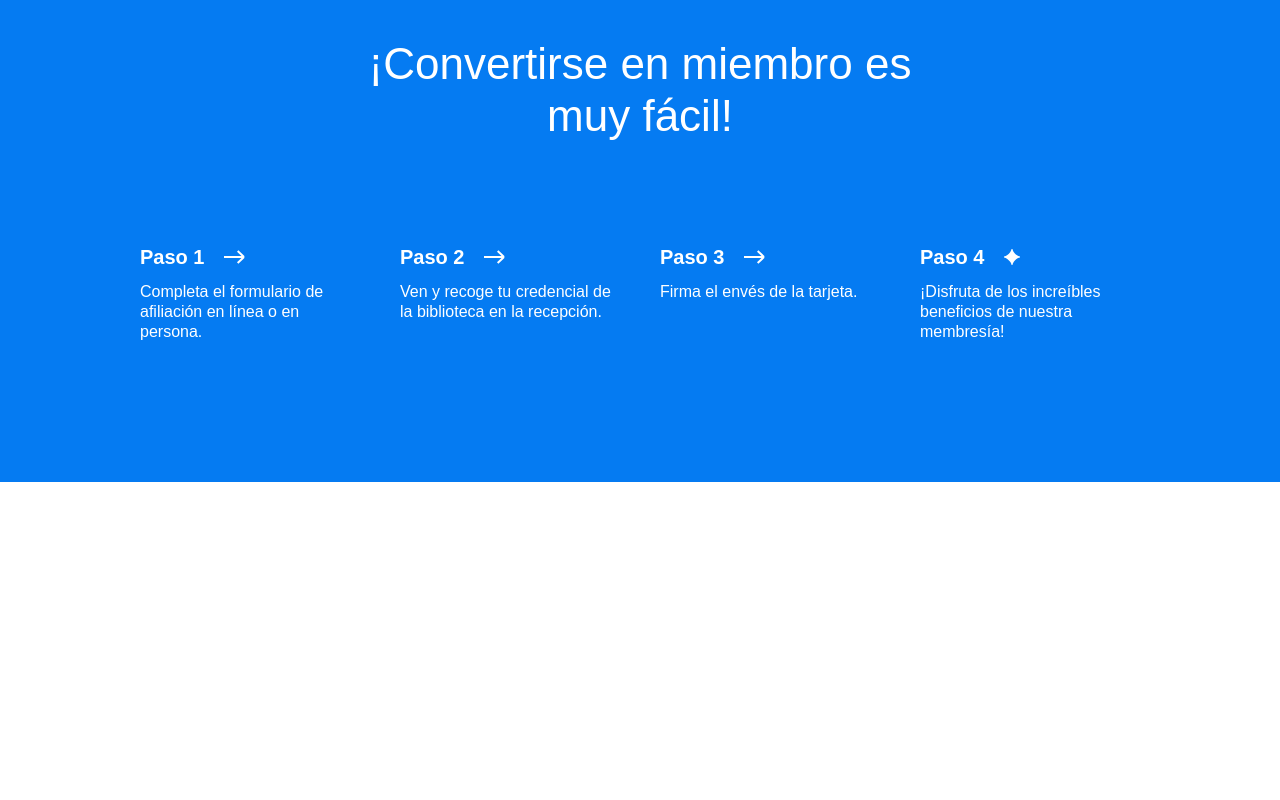
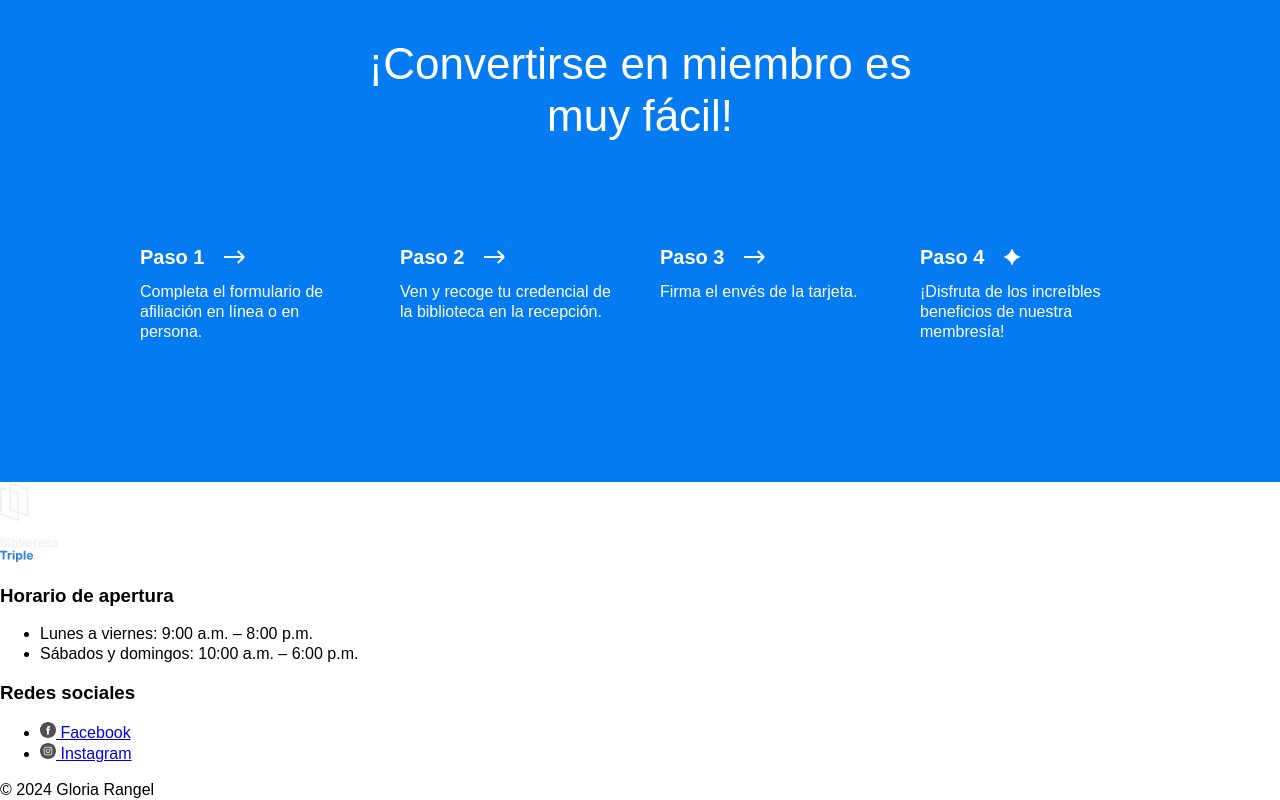
Before and after one commit to NorimNori/web_project_library_es, a plain HTML site: page index.html in a window 1280 px wide. Shown: the part 3000-3800 px from the top of the page. Before the commit the page ends 3482 px from the top, so only its background shows below. Drawn offline with Linux system fonts and the light colour scheme.

Commit message:
feat: add HTML footer markup

```diff
--- a/index.html
+++ b/index.html
@@ -28,10 +28,10 @@
               <a class="nav__link" href="#events">Eventos</a>
             </li>
             <li>
-              <a class="nav__link">Conviértete en miembro</a>
+              <a class="nav__link" href="#membership">Conviértete en miembro</a>
             </li>
             <li>
-              <a class="nav__link">Contactos</a>
+              <a class="nav__link" href="#footer">Contactos</a>
             </li>
           </ul>
         </nav>
@@ -228,7 +228,7 @@
           </div>
         </section>
 
-        <section class="membership">
+        <section class="membership" id="membership">
           <h2 class="membership__title">
             ¡Convertirse en miembro es muy fácil!
           </h2>
@@ -285,6 +285,60 @@
             </li>
           </ul>
         </section>
+
+        <footer class="footer" id="footer">
+          <div class="footer__cover">
+            <div class="footer__columns">
+              <div class="footer__column">
+                <img
+                  src="./images/logo_white.svg"
+                  alt="logotipo de biblioteca triple peaks"
+                  class="footer__logo"
+                />
+              </div>
+
+              <div class="footer__column footer__column--hours">
+                <h3 class="footer__heading">Horario de apertura</h3>
+                <ul class="footer__list">
+                  <li class="footer__list-item">
+                    Lunes a viernes: 9:00 a.m. – 8:00 p.m.
+                  </li>
+                  <li class="footer__list-item">
+                    Sábados y domingos: 10:00 a.m. – 6:00 p.m.
+                  </li>
+                </ul>
+              </div>
+
+              <div class="footer__column footer__column--social">
+                <h3 class="footer__heading">Redes sociales</h3>
+                <ul class="footer__list">
+                  <li class="footer__list-item">
+                    <a href="#" class="footer__link">
+                      <img
+                        src="./images/facebook_white.svg"
+                        alt="logo de facebook"
+                        class="footer__icon"
+                      />
+                      Facebook
+                    </a>
+                  </li>
+                  <li class="footer__list-item">
+                    <a href="#" class="footer__link">
+                      <img
+                        src="./images/instagram_white.svg"
+                        alt="logo de instagram"
+                        class="footer__icon"
+                      />
+                      Instagram
+                    </a>
+                  </li>
+                </ul>
+              </div>
+            </div>
+
+            <p class="footer__copyright">© 2024 Gloria Rangel</p>
+          </div>
+        </footer>
       </main>
     </div>
   </body>
```
